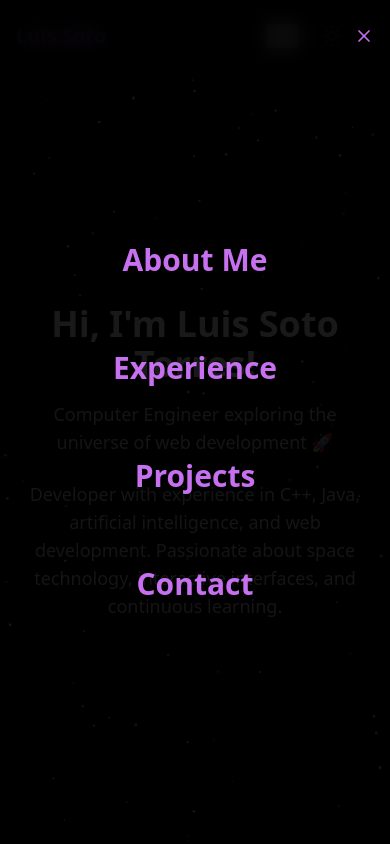
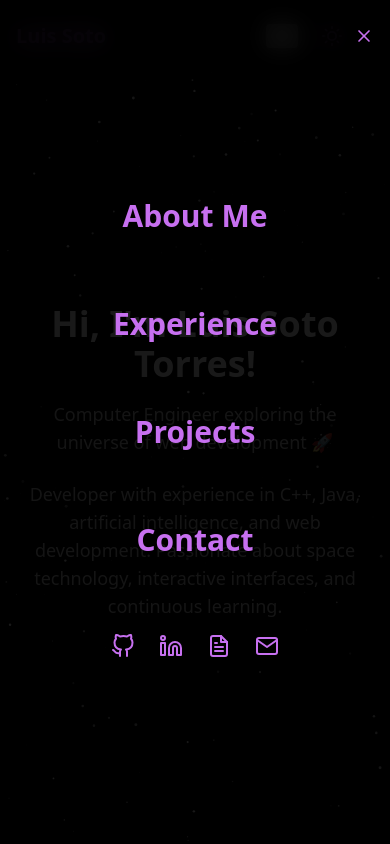
Before and after one commit to Luisotorres3/luisotorres3.github.io, a React (Vite) app: page / in a window 390 px wide. Both pictures are taken after a click on the button 364 px from the left and 36 px from the top of the page. Shown: the top 844 px of the page. Built offline with nearby package versions, Linux system fonts and the light colour scheme; grey boxes are pictures that could not be loaded.

Commit message:
Add socials to header in phone mode

```diff
--- a/src/layouts/Header.jsx
+++ b/src/layouts/Header.jsx
@@ -1,5 +1,14 @@
 import React, { useState, useEffect } from "react";
-import { FiMenu, FiX, FiMoon, FiSun } from "react-icons/fi";
+import {
+  FiMenu,
+  FiX,
+  FiMoon,
+  FiSun,
+  FiGithub,
+  FiLinkedin,
+  FiMail,
+  FiFileText,
+} from "react-icons/fi";
 import i18n from "i18next";
 import { useTranslation } from "react-i18next";
 import ScrollLink from "../components/ScrollRocketLink";
@@ -10,6 +19,29 @@ const Header = () => {
   const [menuOpen, setMenuOpen] = useState(false);
   const [theme, setTheme] = useState("dark");
   const { t } = useTranslation();
+
+  const socialLinks = [
+    {
+      name: "GitHub",
+      url: "https://github.com/Luisotorres3",
+      icon: <FiGithub className="text-2xl" />,
+    },
+    {
+      name: "LinkedIn",
+      url: "https://linkedin.com/in/luisotorres3",
+      icon: <FiLinkedin className="text-2xl" />,
+    },
+    {
+      name: "CV",
+      url: "/portfolio_luis/Luis_Soto_Torres_CV_English.pdf",
+      icon: <FiFileText className="text-2xl" />,
+    },
+    {
+      name: "Email",
+      url: "mailto:luis.soto.torres3@gmail.com",
+      icon: <FiMail className="text-2xl" />,
+    },
+  ];
 
   useEffect(() => {
     const savedTheme = localStorage.getItem("theme") || "dark";
@@ -142,6 +174,34 @@ const Header = () => {
                   </ScrollLink>
                 </motion.div>
               ))}
+
+              {/* Social Links */}
+              <motion.div
+                initial={{ opacity: 0, y: 20 }}
+                animate={{ opacity: 1, y: 0 }}
+                transition={{ delay: sections.length * 0.1 + 0.3 }}
+                className="flex gap-6 mt-4"
+              >
+                {socialLinks.map((social, index) => (
+                  <motion.a
+                    key={social.name}
+                    href={social.url}
+                    target="_blank"
+                    rel="noopener noreferrer"
+                    className="text-primary hover:text-accent transition-all duration-300 relative group"
+                    whileHover={{ scale: 1.1 }}
+                    initial={{ opacity: 0, y: 20 }}
+                    animate={{ opacity: 1, y: 0 }}
+                    transition={{ delay: index * 0.1 }}
+                  >
+                    {social.icon}
+                    <span className="absolute -bottom-6 left-1/2 transform -translate-x-1/2 text-xs opacity-0 group-hover:opacity-100 transition-opacity duration-300">
+                      {social.name}
+                    </span>
+                    <div className="absolute inset-0 bg-accent/10 rounded-full scale-0 group-hover:scale-150 transition-transform duration-300 -z-10" />
+                  </motion.a>
+                ))}
+              </motion.div>
             </motion.nav>
           </motion.div>
         )}
```
